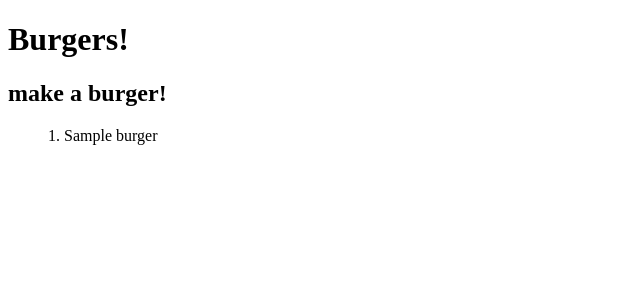
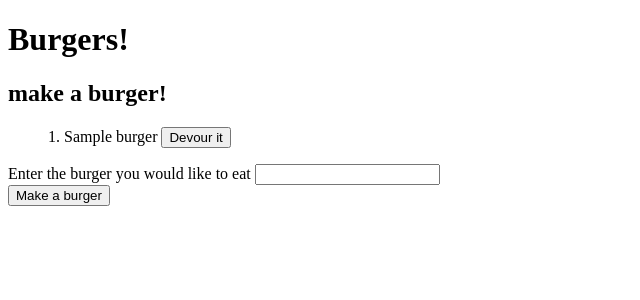
Before and after one commit to emilyedalton/burger, a Node server app: page / in a window 1280 px wide. Shown: the top 300 px of the page, without its empty margins (0-640 px from the left). Run offline with Node 20, Linux system fonts and the light colour scheme; tables that the repository leaves empty hold one stand-in row (values such as "Sample post"); some libraries are stand-ins or nearby versions.

Commit message:
post routs working from POST MAN, onClick event not taking them yet

```diff
--- a/config/orm.js
+++ b/config/orm.js
@@ -58,11 +58,30 @@ var orm = {
 
 //the whole statement should end with these three sets of brances
     });
-  }
+  },
 //---------------------------------//
 //method for create will go here. This will be called insertOne.
 //---------------------------------//
+insertOne: function(table, cols, vals, cb) {
+    var queryString = "INSERT INTO " + table;
 
+    queryString += " (";
+    queryString += cols.toString();
+    queryString += ") ";
+    queryString += "VALUES (";
+    queryString += printQuestionMarks(vals.length);
+    queryString += ") ";
+
+    console.log(queryString);
+
+    connection.query(queryString, vals, function(err, result) {
+      if (err) {
+        throw err;
+      }
+
+      cb(result);
+    });
+  }
 //---------------------------------//
 //method for update will go here. This will be called updateOne.
 //---------------------------------//
--- a/controllers/burgers_controllers.js
+++ b/controllers/burgers_controllers.js
@@ -23,16 +23,16 @@ router.get("/", function(req, res) {
     console.log(hbsObject);
     res.render("index", hbsObject);
   });
+});
+//inserting
+router.post("/burger/new", function(req, res) {
+  burger.insertOne(['burger_name'], [req.body.burger_name], function(result) {
+    // Send back the ID of the new quote
+    res.redirect('/')
+  });
 // });
-// //inserting
-// router.post("/api/cats", function(req, res) {
-//   burger.create(["name", "sleepy"], [req.body.name, req.body.sleepy], function(result) {
-//     // Send back the ID of the new quote
-//     res.json({ id: result.insertId });
-//   });
-// });
-// // updating
-// router.put("/api/cats/:id", function(req, res) {
+// updating
+// router.put("/api/bueger/:id", function(req, res) {
 //   var condition = "id = " + req.params.id;
 
 //   console.log("condition", condition);
--- a/models/burger.js
+++ b/models/burger.js
@@ -9,13 +9,13 @@ var burger = {
   //the ORM gives this function the data contained in res
       cb(res);
     });
-//   },
-//   // The variables cols and vals are arrays.
-//   //insert should always map to create
-//   insertOne: function(cols, vals, cb) {
-//     orm.create("burgers", cols, vals, function(res) {
-//       cb(res);
-//     });
+  },
+  // The variables cols and vals are arrays.
+  //insert should always map to create
+  insertOne: function(cols, vals, cb) {
+    orm.insertOne("burgers", cols, vals, function(res) {
+      cb(res);
+    });
 //   },
 //   updateOne: function(objColVals, condition, cb) {
 //     orm.update("burgers", objColVals, condition, function(res) {
--- a/public/js/burgers.js
+++ b/public/js/burgers.js
@@ -0,0 +1,21 @@
+
+  $(".create-form").on("submit", function(event) {
+    // Make sure to preventDefault on a submit event.
+    event.preventDefault();
+
+    var newburger = {
+      burger_name: $("#burg").val().trim(),
+    };
+
+    // Send the POST request.
+    $.ajax("/api/burger", {
+      type: "POST",
+      data: newburger
+    }).then(
+      function() {
+        console.log("created new burger");
+        // Reload the page to get the updated list
+        location.reload();
+      }
+    );
+  });
--- a/views/index.handlebars
+++ b/views/index.handlebars
@@ -3,9 +3,21 @@
 <h2>make a burger!</h2>
 
 <ul>
+    <div>
   {{#each burgers}}
   <p>
   {{this.id}}. {{this.burger_name}}
+  <button data-id="{{this.id}}" class="eatburg">Devour it</button>
   </p>
   {{/each}}
+    </p>
 </ul>
+</div>
+<form class="create-form">
+
+  <div class="form-group">
+    <label for="burg">Enter the burger you would like to eat</label>
+    <input type="text" id="burg" name="name">
+  </div>
+<button type="submit">Make a burger</button>
+</form>
```
